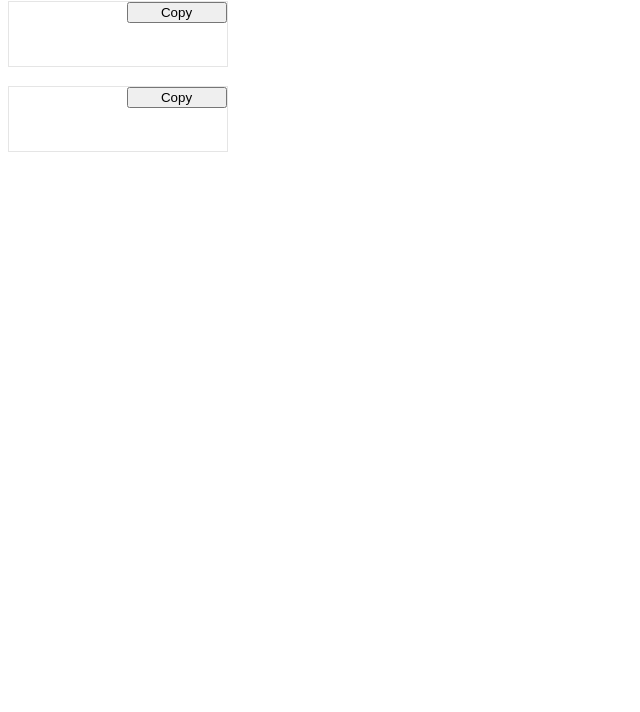
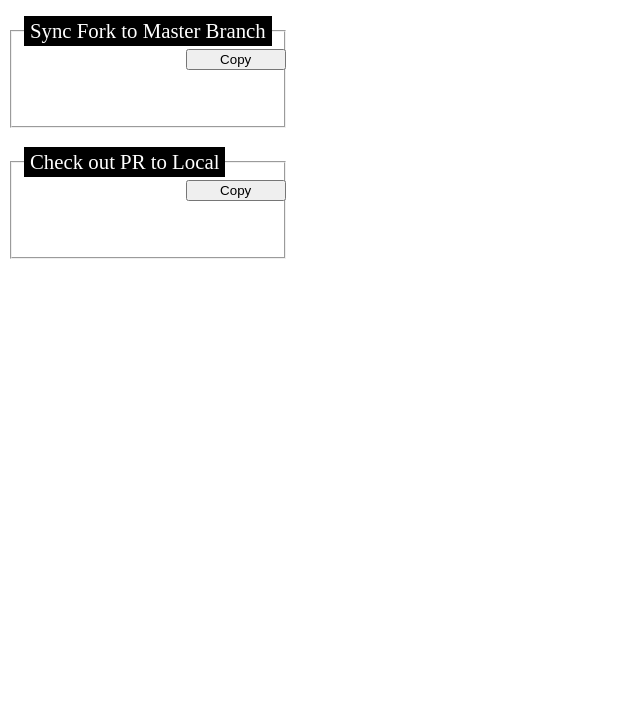
Before and after one commit to dance2die/easy-github, a browser extension: page src/page_action/page_action.html in a window 1280 px wide. Shown: the part 88-800 px from the top of the page, without its empty margins (0-640 px from the left). Drawn offline with Linux system fonts and the light colour scheme; a web font is replaced by a local one.

Commit message:
🛠 Replaced sections with fieldset to name the sections

```diff
--- a/src/page_action/page_action.html
+++ b/src/page_action/page_action.html
@@ -22,16 +22,24 @@
 
       header {
         grid-area: header;
+        font-size: 1.2rem;
 
         display: flex;
         justify-content: center;
         align-items: center;
       }
 
-      section {
+      fieldset {
         position: relative;
-        border: 1px solid rgba(0, 0, 0, 0.1);
+        /* border: 1px solid rgba(0, 0, 0, 0.1); */
         margin-bottom: 1.2em;
+      }
+
+      legend {
+        font-size: 1.3rem;
+        background-color: #000;
+        color: #fff;
+        padding: 3px 6px;
       }
 
       #forkSync {
@@ -50,8 +58,8 @@
 
       button {
         position: absolute;
-        right: 0;
-        top: 0;
+        right: -2px;
+        top: 3px;
         width: 100px;
       }
 
@@ -65,15 +73,19 @@
       <h1>Easy GitHub</h1>
     </header>
 
-    <section id="forkSync">
+    <fieldset>
+      <legend>Sync Fork to Master Branch</legend>
+
       <button id="copyForkSyncButton" type="button">Copy</button>
       <pre id="forSyncCode"></pre>
-    </section>
+    </fieldset>
 
-    <section id="localPR">
+    <fieldset>
+      <legend>Check out PR to Local</legend>
+
       <button id="copyLocalPRButton" type="button">Copy</button>
       <pre id="localPRCode"></pre>
-    </section>
+    </fieldset>
 
     <script src="popup.js"></script>
   </body>
--- a/src/page_action/popup.js
+++ b/src/page_action/popup.js
@@ -102,8 +102,12 @@ function setupLocalPR(tabId) {
 
     const isPR = !isNaN(parseInt(prId));
 
+    // @ToDo: Get this from user's preference
+    const branchName = "BRANCHNAME";
+
     if (isPR) {
-      localPR.innerText = `git fetch origin pull/${prId}/head:BRANCHNAME`;
+      localPR.innerText = `git fetch origin pull/${prId}/head:${branchName}
+git checkout ${branchName}`;
     } else {
       localPR.innerText = `Nothing to do here - Not a Pull Request page`;
       copyLocalPRButton.style.visibility = "hidden";
```
